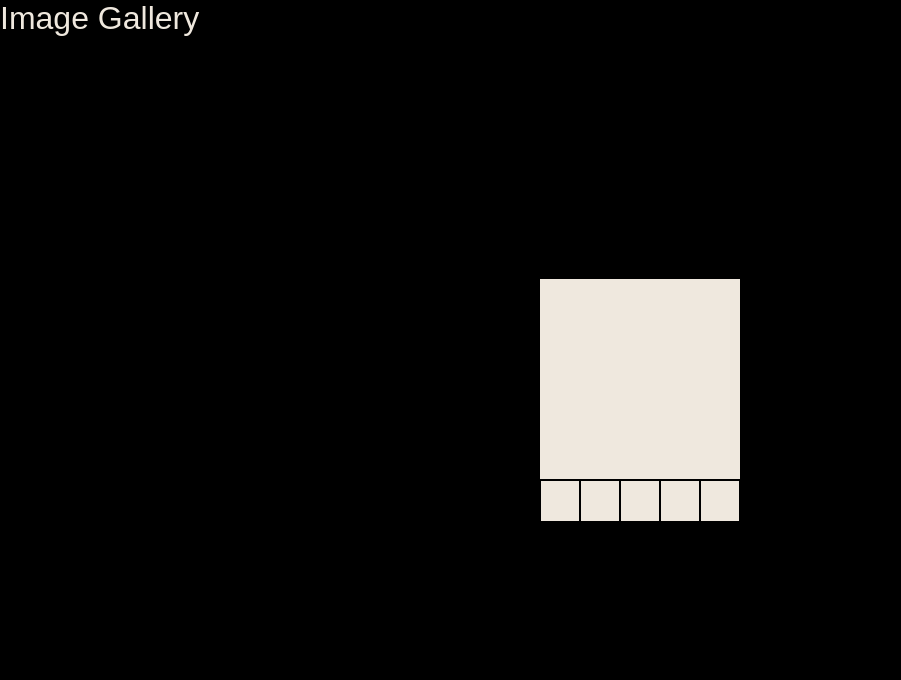
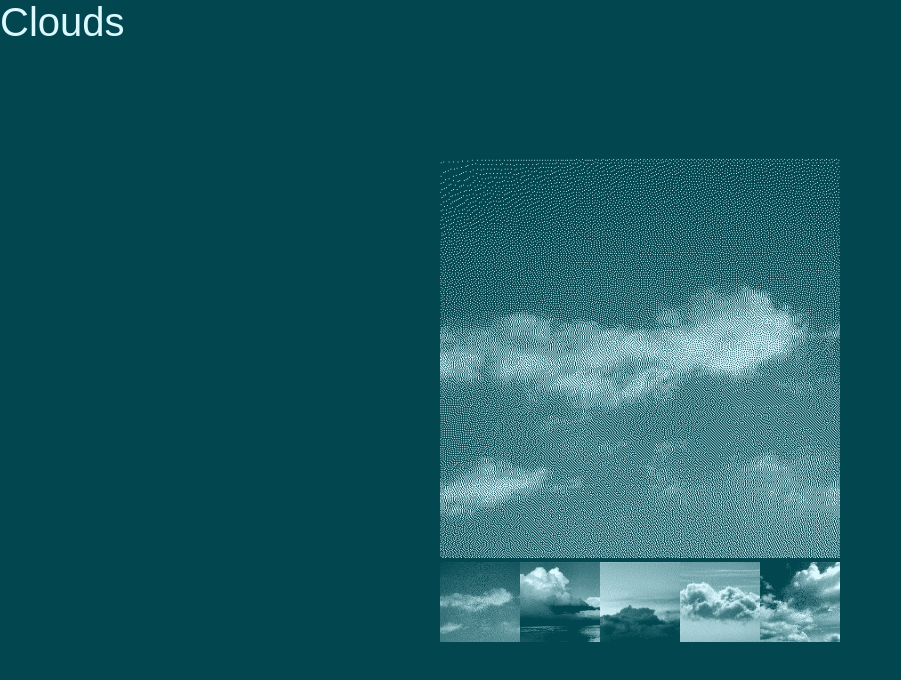
Before and after one commit to grantkendall/index, a plain HTML site: page gallery.html in a window 1280 px wide. Shown: the whole page, without its empty margins (0-901 px from the left). Drawn offline with Linux system fonts and the light colour scheme.

Commit message:
Add images
The gallery is now fully functional! Dithered images of clouds have
been added to the project folder. The images cycle between full-size
and thumbnail when selected. Light CSS styling has been adjusted to
match the images.

```diff
--- a/gallery.html
+++ b/gallery.html
@@ -3,12 +3,13 @@
 <head>
     <style>
         * {
+            box-sizing: border-box;
             margin: 0;
             padding: 0;
             font-family: sans-serif;
         }
         body {
-            background-color: black;
+            background-color: #02474F;
             height: 100vh;
             display: flex;
             flex-direction: column;
@@ -16,36 +17,36 @@
             align-items: center;
         }
         .img-full {
-            background-color: rgb(239, 232, 222);
-            width: 200px;
-            height: 200px;
-            border: 1px solid black;
+            width: 400px;
+            height: 400px;
+            object-fit: cover;
         }
         .img-thumbs {
             display: flex;
             justify-content: space-between;
-            width: 200px;
+            width: 400px;
         }
         .thumb {
             flex: 1;
-            background-color: rgb(239, 232, 222);
-            height: 40px;
-            border: 1px solid black;
+            height: 80px;
+            width: 80px;
+            object-fit: cover;
         }
         h1 {
             position: absolute;
             left: 0;
             top: 0;
-            color: rgb(239, 232, 222);
+            color: #DBF9FF;
+            font-size: 40px;
             font-weight: 300;
         }
     </style>
 </head>
 
 <body>
-    <h1>Image Gallery</h1>
-    <div class="img-full">
-        <img src="" alt="">
+    <h1>Clouds</h1>
+    <div>
+        <img src="" alt="" class="img-full">
     </div>
     <div class="img-thumbs">
 
@@ -57,26 +58,27 @@
     const thumbs = document.querySelectorAll(".thumb");
     const thumbsContainer = document.querySelector(".img-thumbs");
 
-    const imgs = ["01.png", "02.png", "03.png", "04.png", "05.png"];
+    const imgs = ["images/clouds_01.jpg", "images/clouds_02.jpg", "images/clouds_03.jpg", "images/clouds_04.jpg", "images/clouds_05.jpg"];
     const altText = {};
 
+    mainImg.src = imgs[0];
+
     for (let i = 0; i < imgs.length; i++) {
-        // Something like this for assigning alt-text
-        //thumbs[i].textContent = imgs[i];
-        const imgThumb = document.createElement("div");
+        const imgThumb = document.createElement("img");
+        imgThumb.src = imgs[i];
         imgThumb.className = "thumb";
+        imgThumb.addEventListener("click", () => mainImg.src = imgs[i]);
         thumbsContainer.append(imgThumb);
-
     };
 
     mainImg.addEventListener("click", () => {
-        if (mainImg.style.width !== "200px") {
-            mainImg.style.width = "200px";
-            mainImg.style.height = "200px";
+        if (mainImg.style.width !== "400px") {
+            mainImg.style.width = "400px";
+            mainImg.style.height = "400px";
         }
         else {
-            mainImg.style.width = "400px";
-            mainImg.style.height = "400px";
+            mainImg.style.width = "600px";
+            mainImg.style.height = "600px";
         }
     });
 </script>
```
Also changed, not shown: images/clouds_01.jpg (added), images/clouds_02.jpg (added), images/clouds_03.jpg (added), images/clouds_04.jpg (added), images/clouds_05.jpg (added).
